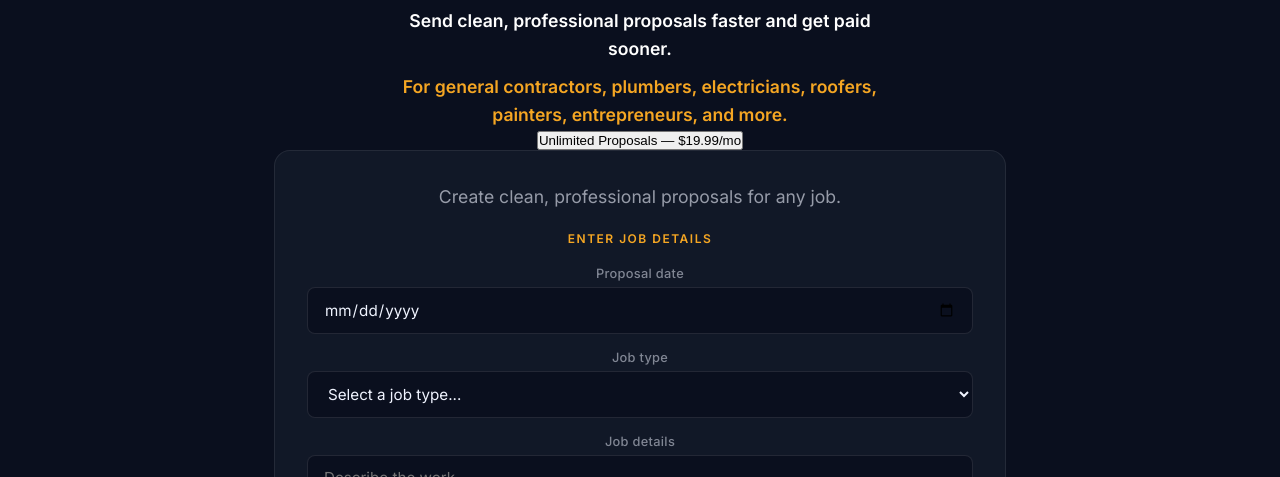
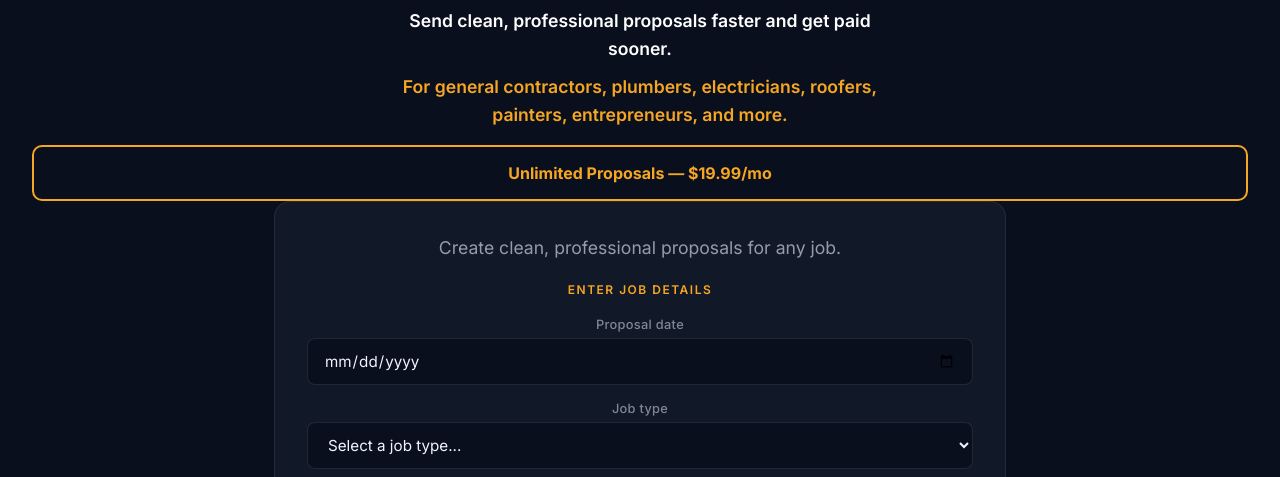
Before and after one commit to zitataylor/contractor-app, a website: page public/index.html in a window 1280 px wide. Shown: the part 323-800 px from the top of the page. Drawn offline with Linux system fonts and the light colour scheme.

Commit message:
Update style.css

```diff
--- a/public/style.css
+++ b/public/style.css
@@ -250,11 +250,22 @@ textarea {
   font-size: 0.95rem;
 }
 
-async function subscribe() {
-  const response = await fetch('/api/checkout', {
-    method: 'POST',
-    headers: { 'Content-Type': 'application/json' }
-  });
-  const data = await response.json();
-  window.location.href = data.url;
+.subscribe-btn {
+  display: block;
+  width: 100%;
+  padding: 1rem;
+  background: transparent;
+  color: #f5a623;
+  font-family: 'Inter', sans-serif;
+  font-size: 1rem;
+  font-weight: 700;
+  border: 2px solid #f5a623;
+  border-radius: 10px;
+  cursor: pointer;
+  margin-top: 1rem;
+  transition: background 0.2s, color 0.2s;
 }
+.subscribe-btn:hover {
+  background: #f5a623;
+  color: #0a0f1e;
+}
```
